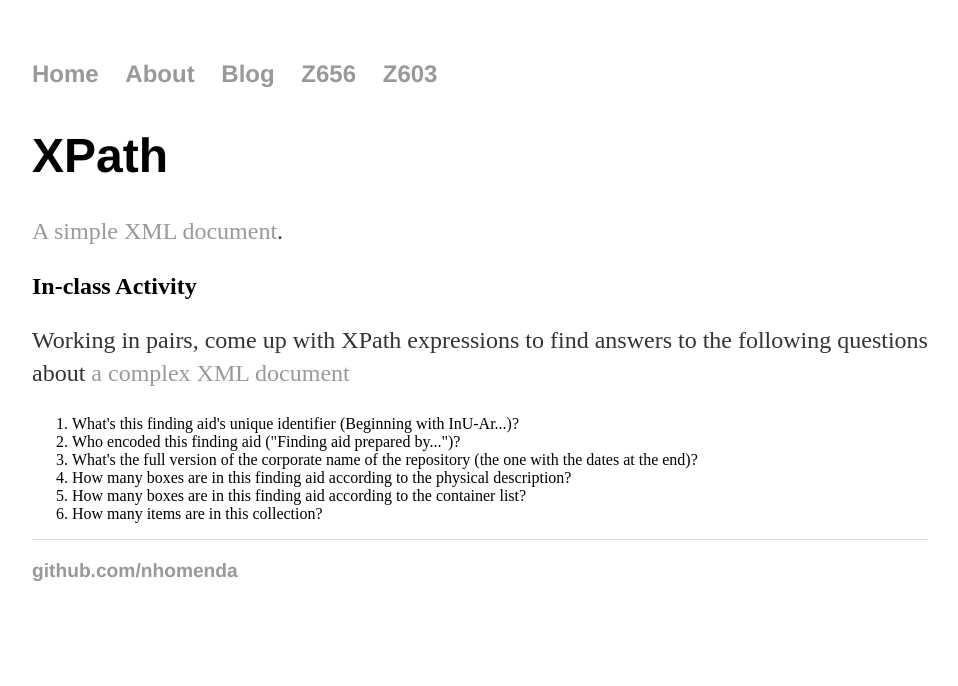
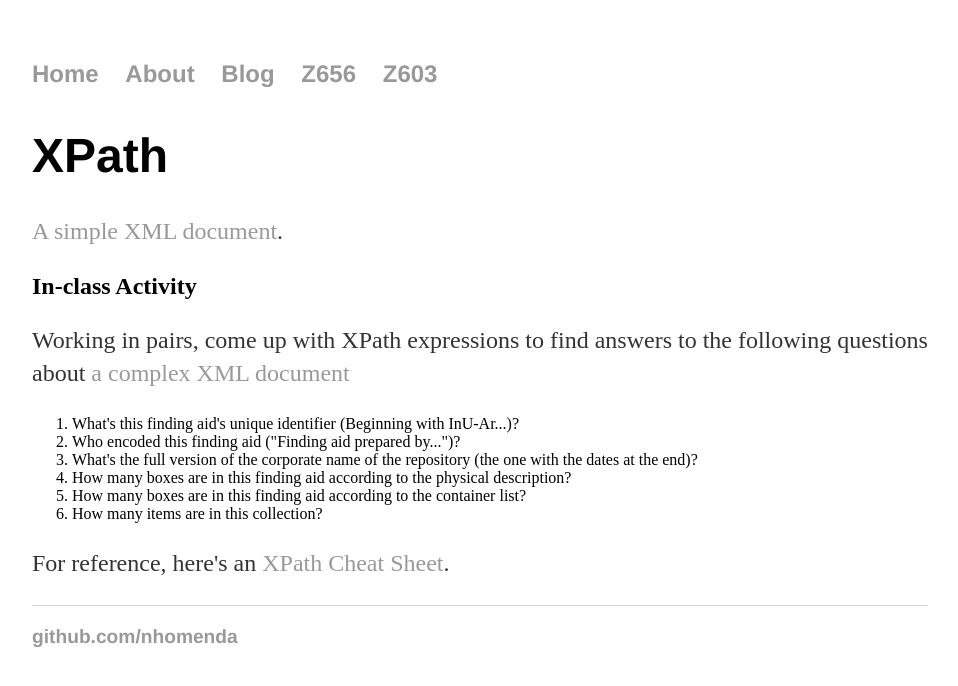
Before and after one commit to nhomenda/nhomenda.github.io, a Jekyll site: the page built from Z603/xpath.html, in a window 1280 px wide. Shown: the top 686 px of the page, without its empty margins (160-1118 px from the left). Built offline with Jekyll 4.4.1, drawn with Linux system fonts in a browser that asks for light colours.

Commit message:
Update xpath.html

```diff
--- a/Z603/xpath.html
+++ b/Z603/xpath.html
@@ -17,4 +17,5 @@ date: 2019-03-21
 <li>How many boxes are in this finding aid according to the container list?</li>
   <li>How many items are in this collection?</li>
 </ol>
+  <p>For reference, here's an <a href="https://lzone.de/cheat-sheet/XPath">XPath Cheat Sheet</a>.</p>
 </div><!-- /.blurb -->
```
